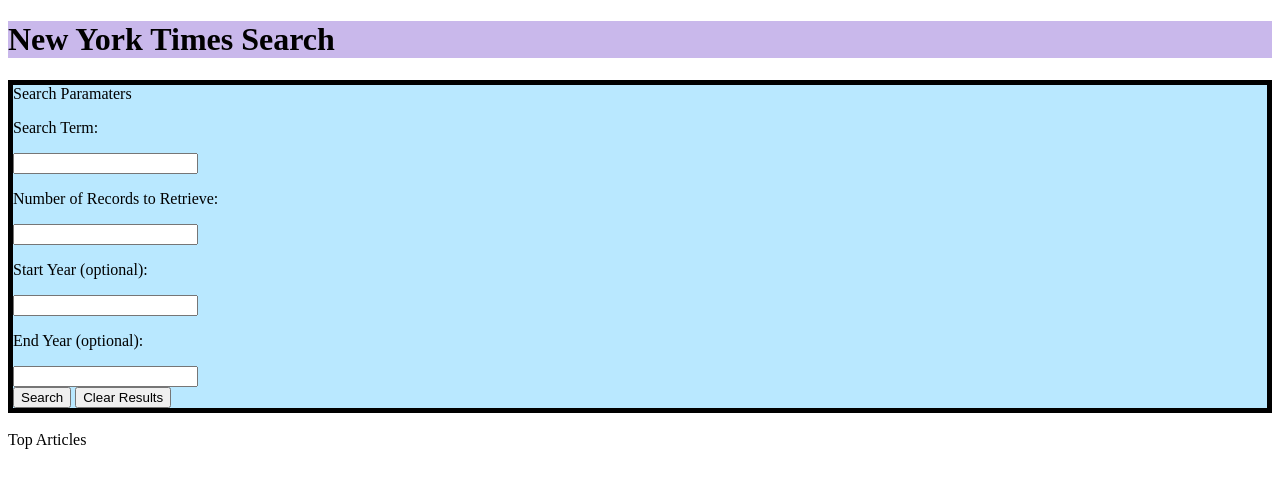
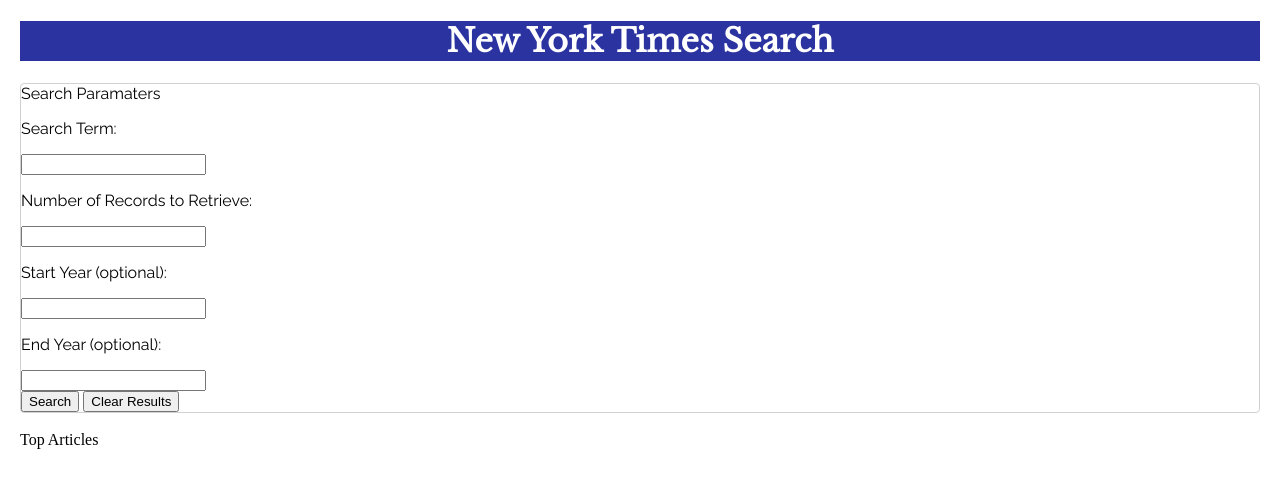
Before and after one commit to DonRiche/New-York-TImes-, a plain HTML site: page index.html in a window 1280 px wide. Drawn offline with nearby package versions, Linux system fonts and the light colour scheme.

Commit message:
more css added

```diff
--- a/css/style.css
+++ b/css/style.css
@@ -1,23 +1,20 @@
 body{
-<<<<<<< HEAD
-display: flex;
-justify-content: space-around;
+margin: 20px;
 }
 
 #header {
-    background-color: #C9B8EB
+    background-color: rgb(43, 51, 161);
+    color: white;
+    font-family: 'Libre Baskerville', serif;
+    text-align: center;
+
 }
 
 #searchArea{
-    border: solid;
-    border-width: 5px;
-    background-color: #B9E8FF;
-=======
-    margin: 20px;
-};
+    font-family: 'Raleway', sans-serif;
+}
 
-#header{
-    background-color: rgb(42, 24, 146);
-    text-align: center;
->>>>>>> d6c8c00ce29464c97b9cf2d7250699a2ee8c61d6
+.search-parameters{
+    border: 1px solid rgb(209, 209, 209);
+    border-radius:4px;
 }
--- a/index.html
+++ b/index.html
@@ -6,7 +6,7 @@
     <meta name="viewport" content="width=device-width, initial-scale=1.0">
     <meta http-equiv="X-UA-Compatible" content="ie=edge">
     <link rel="stylesheet" type="text/css" href="css/style.css">
-
+    <link href="https://fonts.googleapis.com/css?family=Libre+Baskerville|Raleway&display=swap" rel="stylesheet">
     <script type="text/javascript" src="https://cdnjs.cloudflare.com/ajax/libs/jquery/3.2.1/jquery.min.js"></script>
     <script src="https://code.jquery.com/jquery-3.4.1.min.js"
         integrity="sha256-CSXorXvZcTkaix6Yvo6HppcZGetbYMGWSFlBw8HfCJo=" crossorigin="anonymous"></script>
@@ -18,7 +18,7 @@
         <div id="header">
             <h1>New York Times Search</h1>
         </div>
-        <div id="searchArea"> Search Paramaters
+        <div id="searchArea" class="search-parameters"> Search Paramaters
             <form>
                 <p> Search Term:</p>
                 <input id="textbook" type="text" name="searchTerm"><br>
@@ -34,8 +34,8 @@
 
                 <button id="search">Search</button>
                 <button id="clearResults">Clear Results</button>
-            </form>
         </div>
+        </form>
         <br>
         <div id="searchResults"> Top Articles
             <form>
```
